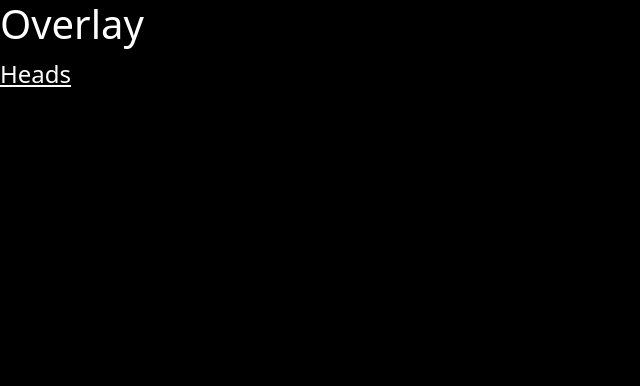
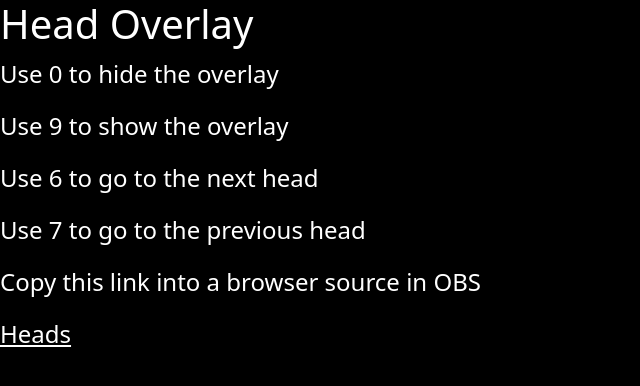
Before and after one commit to Tchongas/OBSoverlay, a plain HTML site: page index.html in a window 1280 px wide. Shown: the whole page, without its empty margins (0-640 px from the left). Drawn offline with nearby package versions, Linux system fonts and the light colour scheme.

Commit message:
indeex page

```diff
--- a/index.html
+++ b/index.html
@@ -9,8 +9,15 @@
     <title>Document</title>
 </head>
 <body style="background-color: black;">
-    <h1>Overlay</h1>
-    <a href="/heads/heads.html">Heads</a>
+    <h1>Head Overlay</h1>
+
+    <p>Use 0 to hide the overlay</p>
+    <p>Use 9 to show the overlay</p>
+    <p>Use 6 to go to the next head</p>
+    <p>Use 7 to go to the previous head</p>
+    <p>Copy this link into a browser source in OBS</p>
+    <a href="./heads/heads.html">Heads</a>
+
 
 </body>
 </html>
```
